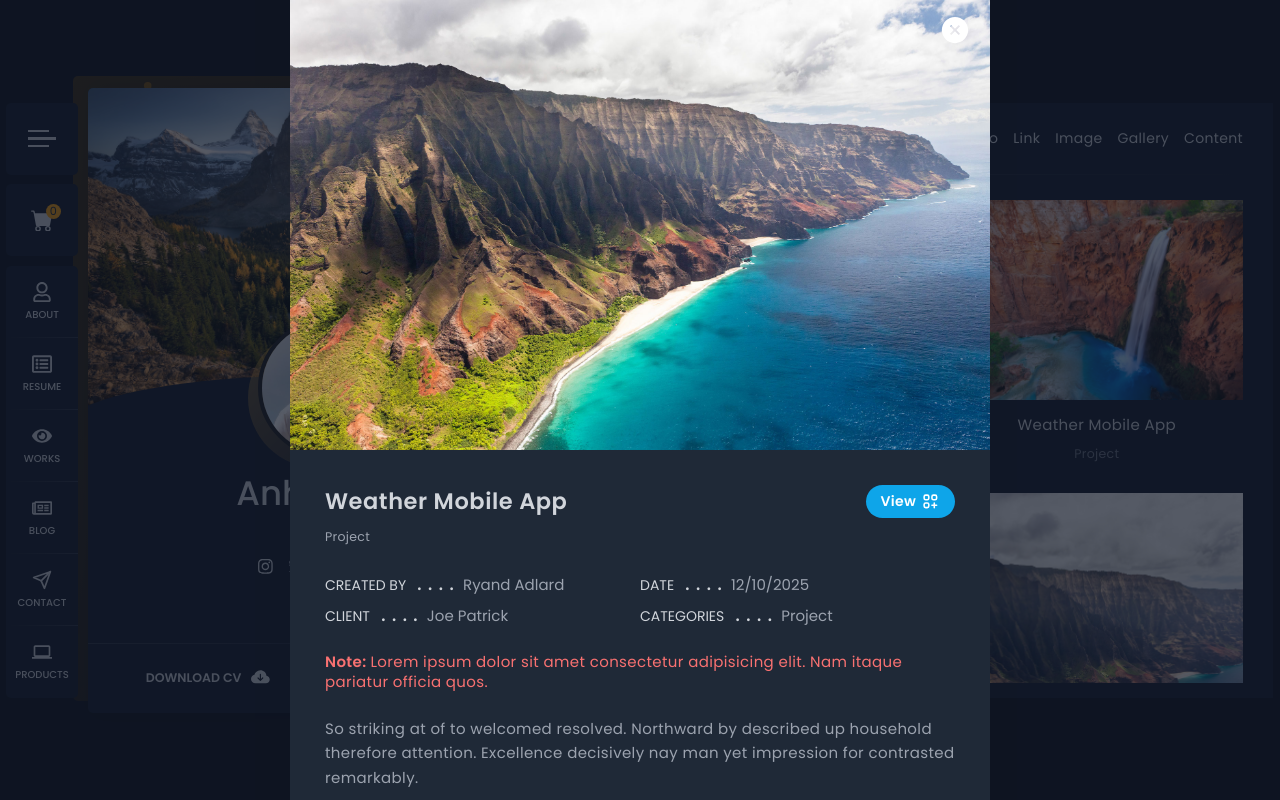
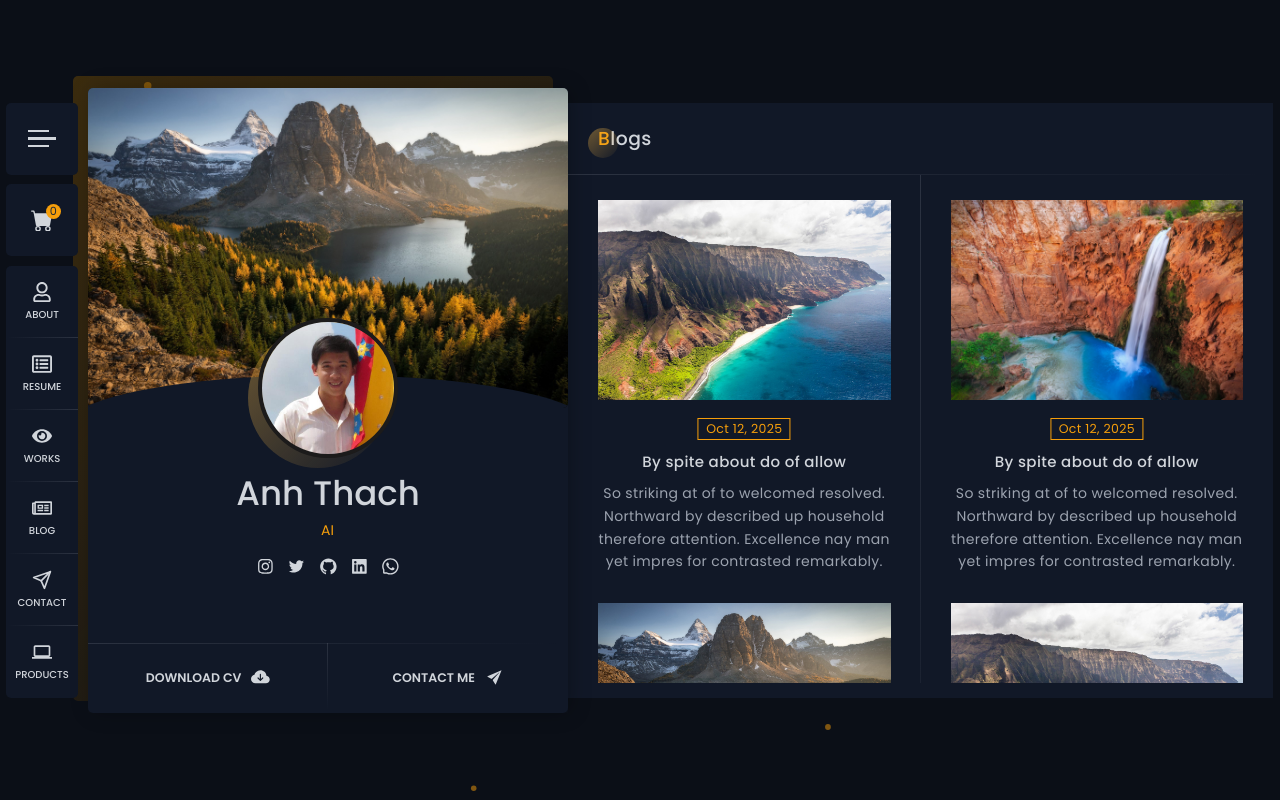
Before and after one commit to Utopiality7/Portfolio, a Next.js app: page / in a window 1280 px wide. Built offline with nearby package versions, Linux system fonts and the light colour scheme.

Commit message:
working on blog page

```diff
--- a/app/page.tsx
+++ b/app/page.tsx
@@ -2,6 +2,7 @@
 import Head from "next/head";
 import About from "../components/aboutPage/About";
 import Background from "../components/Background";
+import Blogs from "../components/blogsPage/Blogs";
 import Menus from "../components/Menus";
 import ProfileCard from "../components/ProfileCard";
 import Resume from "../components/resumePage/Resume";
@@ -18,7 +19,8 @@
         <div className="w-[70.5rem] h-full py-6 relative before:content-[''] before:absolute before:top-6 before:left-0 before:right-[0.7rem] before:h-6 before:bg-gray-900 before:z-30 after:content-[''] after:absolute after:bottom-6 after:left-0 after:right-[0.7rem] after:h-6 after:bg-gray-900 after:z-30">
           {/* <About /> */}
           {/* <Resume /> */}
-          <Works />
+          {/* <Works /> */}
+          <Blogs />
         </div>
       </section>
     </main>
--- /dev/null
+++ b/components/blogsPage/Blog.tsx
@@ -0,0 +1,35 @@
+import Image from "next/image";
+
+interface Props {
+  imageUrl: string;
+  releasedDate: string;
+}
+
+export default function Blog({ imageUrl, releasedDate }: Props) {
+  return (
+    <div className={`cursor-pointer group mb-12`}>
+      <div className={`relative w-full h-80`}>
+        <Image
+          src={imageUrl}
+          alt="blog"
+          style={{ objectFit: "cover" }}
+          fill
+          className="group-hover:scale-105 transition-all duration-500"
+        />
+      </div>
+      <h2
+        className={`text-main-orange border-main-orange mt-7 border border-solid text-xl py-0.5 px-3 tracking-wide inline-block relative left-1/2 -translate-x-1/2`}
+      >
+        {releasedDate}
+      </h2>
+      <p className="text-gray-300 text-2xl text-center font-medium mt-5 mb-4 tracking-wide group-hover:text-main-orange transition-all duration-300">
+        By spite about do of allow
+      </p>
+      <p className="text-[1.4rem] text-gray-400 text-center leading-relaxed tracking-wide cursor-text">
+        So striking at of to welcomed resolved. Northward by described up
+        household therefore attention. Excellence nay man yet impres for
+        contrasted remarkably.
+      </p>
+    </div>
+  );
+}
--- /dev/null
+++ b/components/blogsPage/Blogs.tsx
@@ -0,0 +1,26 @@
+import Title from "../Title";
+import Blog from "./Blog";
+import Pagination from "./Pagination";
+
+export default function Blogs() {
+  return (
+    <div className="bg-gray-900 w-full max-h-full h-full overflow-y-scroll myScroll">
+      <Title name="blogs" />
+
+      <ul className="grid grid-cols-2">
+        <li className="relative vCustomLine pt-10 px-12">
+          <Blog imageUrl="/images/b-1.jpg" releasedDate="Oct 12, 2025" />
+          <Blog imageUrl="/images/b-2.jpg" releasedDate="Oct 12, 2025" />
+        </li>
+        <li className="pt-10 px-12">
+          <Blog imageUrl="/images/b-3.jpg" releasedDate="Oct 12, 2025" />
+          <Blog imageUrl="/images/b-1.jpg" releasedDate="Oct 12, 2025" />
+        </li>
+      </ul>
+
+      <div className="px-12 mb-14">
+        <Pagination />
+      </div>
+    </div>
+  );
+}
--- /dev/null
+++ b/components/blogsPage/Pagination.tsx
@@ -0,0 +1,3 @@
+export default function Pagination() {
+  return <div className="p-5 rounded-lg bg-[#0e1421]">asdf</div>;
+}
--- a/components/worksPage/Work.tsx
+++ b/components/worksPage/Work.tsx
@@ -1,15 +1,18 @@
 import Image from "next/image";
+import { Dispatch, SetStateAction } from "react";
 import { FaPlus } from "react-icons/fa";
 
 interface Props {
   height: string;
   imageUrl: string;
   margin?: boolean;
+  setIsOpen: Dispatch<SetStateAction<boolean>>;
 }
 
-export default function Work({ height, imageUrl, margin }: Props) {
+export default function Work({ height, imageUrl, margin, setIsOpen }: Props) {
   return (
     <div
+      onClick={() => setIsOpen(true)}
       className={`${
         margin ? "mb-12" : "mb-2"
       } cursor-pointer group work-wrapper`}
--- a/components/worksPage/WorkLb.tsx
+++ b/components/worksPage/WorkLb.tsx
@@ -1,16 +1,36 @@
 import Image from "next/image";
 import Link from "next/link";
+import { Dispatch, MouseEvent, SetStateAction } from "react";
 import { AiFillCloseCircle } from "react-icons/ai";
 import { HiOutlineViewGridAdd } from "react-icons/hi";
 import MyInfo from "../MyInfo";
 
-export default function WorkLb() {
+interface Props {
+  isOpen: boolean;
+  setIsOpen: Dispatch<SetStateAction<boolean>>;
+}
+
+export default function WorkLb({ isOpen, setIsOpen }: Props) {
+  function closeLb(e: MouseEvent): void {
+    if ((e.target as Element).classList.contains("lb")) {
+      setIsOpen(false);
+    }
+  }
+
   return (
-    <section className="fixed top-0 left-0 w-screen h-screen bg-gray-900/70 z-50 flex justify-center">
+    <section
+      onClick={closeLb}
+      className={`lb fixed top-0 left-0 w-screen h-screen bg-gray-900/70 z-50 flex justify-center transition-all duration-200 ${
+        isOpen ? "opacity-100 visible" : "opacity-0 invisible"
+      }`}
+    >
       <main className="h-full w-[70rem] bg-gray-800">
         <div className="w-full max-h-full h-full overflow-y-scroll myScroll">
           <div className="w-full relative h-[45rem]">
-            <AiFillCloseCircle className="absolute top-6 right-8 text-5xl text-white cursor-pointer z-10" />
+            <AiFillCloseCircle
+              onClick={() => setIsOpen(false)}
+              className="absolute top-6 right-8 text-5xl text-white cursor-pointer z-10"
+            />
             <Image
               src="/images/b-1.jpg"
               alt="project description"
--- a/components/worksPage/Works.tsx
+++ b/components/worksPage/Works.tsx
@@ -1,3 +1,6 @@
+"use client";
+
+import { useState } from "react";
 import Title from "../Title";
 import Work from "./Work";
 import WorkLb from "./WorkLb";
@@ -5,26 +8,66 @@
 const menus = ["all", "video", "link", "image", "gallery", "content"];
 
 export default function Works() {
+  const [isOpen, setIsOpen] = useState<boolean>(false);
+
   return (
     <div className="bg-gray-900 w-full max-h-full h-full overflow-y-scroll myScroll">
       <Title name="works" menus={menus} />
 
       <ul className="grid grid-cols-2">
         <li className="relative vCustomLine py-10 px-12">
-          <Work height="h-[28rem]" imageUrl="/images/b-1.jpg" margin />
-          <Work height="h-72" imageUrl="/images/b-2.jpg" margin />
-          <Work height="h-80" imageUrl="/images/b-3.jpg" margin />
-          <Work height="h-[28rem]" imageUrl="/images/b-1.jpg" />
+          <Work
+            setIsOpen={setIsOpen}
+            height="h-[28rem]"
+            imageUrl="/images/b-1.jpg"
+            margin
+          />
+          <Work
+            setIsOpen={setIsOpen}
+            height="h-72"
+            imageUrl="/images/b-2.jpg"
+            margin
+          />
+          <Work
+            setIsOpen={setIsOpen}
+            height="h-80"
+            imageUrl="/images/b-3.jpg"
+            margin
+          />
+          <Work
+            setIsOpen={setIsOpen}
+            height="h-[28rem]"
+            imageUrl="/images/b-1.jpg"
+          />
         </li>
         <li className="py-10 px-12">
-          <Work height="h-80" imageUrl="/images/b-3.jpg" margin />
-          <Work height="h-[34rem]" imageUrl="/images/b-1.jpg" margin />
-          <Work height="h-80" imageUrl="/images/b-2.jpg" margin />
-          <Work height="h-72" imageUrl="/images/b-3.jpg" />
+          <Work
+            setIsOpen={setIsOpen}
+            height="h-80"
+            imageUrl="/images/b-3.jpg"
+            margin
+          />
+          <Work
+            setIsOpen={setIsOpen}
+            height="h-[34rem]"
+            imageUrl="/images/b-1.jpg"
+            margin
+          />
+          <Work
+            setIsOpen={setIsOpen}
+            height="h-80"
+            imageUrl="/images/b-2.jpg"
+            margin
+          />
+          <Work
+            setIsOpen={setIsOpen}
+            height="h-72"
+            imageUrl="/images/b-3.jpg"
+          />
         </li>
       </ul>
 
-      <WorkLb />
+      <WorkLb isOpen={isOpen} setIsOpen={setIsOpen} />
     </div>
   );
 }
```
Also changed, not shown: app/globals.css (+1 -9 lines).
